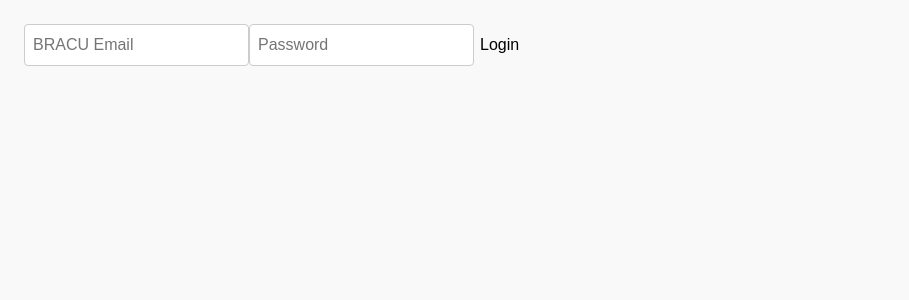
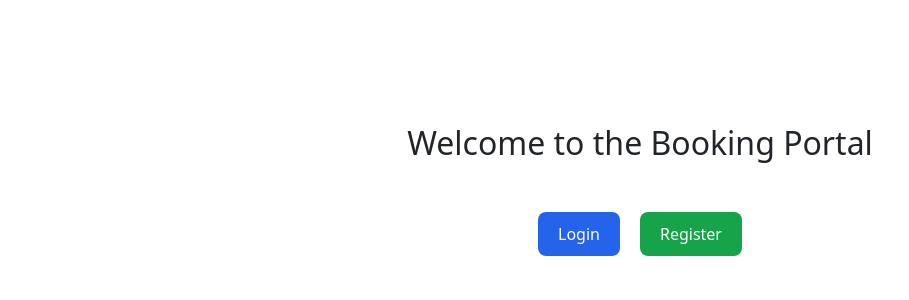
Before and after one commit to SpartanLV/V3, a React (Create React App) app in the folder frontend/: page / in a window 1280 px wide. Before the commit this address led to /login. Shown: the top 300 px of the page, without its empty margins (0-909 px from the left). Built offline with nearby package versions, Linux system fonts and the light colour scheme; no server answers.

Commit message:
Revision 6.0

```diff
--- a/frontend/src/App.js
+++ b/frontend/src/App.js
@@ -14,12 +14,16 @@ import SendNotification from './components/SendNotification';
 import Reports from './components/Reports';
 
 import Login from './pages/Login';
+import Register from './pages/Register';
+import LandingPage from './pages/LandingPage';
 import Unauthorized from './pages/Unauthorized';
 
 function App() {
   const { user, loading } = useContext(AuthContext);
 
-  if (loading) return <div className="text-center mt-5">Loading...</div>;
+  if (loading) {
+    return <div className="text-center mt-5">Loading...</div>;
+  }
 
   return (
     <BrowserRouter>
@@ -28,9 +32,14 @@ function App() {
         {user && <Sidebar />}
         <div className="flex-grow-1 p-4">
           <Routes>
+
+            {/* Public Routes */}
+            <Route path="/" element={user ? <Navigate to="/admin/users" /> : <LandingPage />} />
             <Route path="/login" element={user ? <Navigate to="/admin/users" /> : <Login />} />
+            <Route path="/register" element={user ? <Navigate to="/admin/users" /> : <Register />} />
             <Route path="/unauthorized" element={<Unauthorized />} />
 
+            {/* Protected Admin Routes */}
             <Route
               path="/admin/*"
               element={
@@ -47,7 +56,8 @@ function App() {
               }
             />
 
-            <Route path="*" element={<Navigate to={user ? "/admin/users" : "/login"} replace />} />
+            {/* Catch-all route */}
+            <Route path="*" element={<Navigate to="/" replace />} />
           </Routes>
         </div>
       </div>
--- a/frontend/src/index.js
+++ b/frontend/src/index.js
@@ -1,12 +1,12 @@
 import React from 'react';
 import ReactDOM from 'react-dom';
+import './index.css';
 import App from './App';
 import { AuthProvider } from './context/AuthContext';
 
 import 'bootstrap/dist/css/bootstrap.min.css';
 import 'bootstrap-icons/font/bootstrap-icons.css'; // ← corrected
 
-import './index.css';
 
 ReactDOM.render(
   <React.StrictMode>
--- /dev/null
+++ b/frontend/src/pages/LandingPage.js
@@ -0,0 +1,41 @@
+// src/pages/LandingPage.js
+import React from 'react';
+import { Link } from 'react-router-dom';
+
+const LandingPage = () => {
+  return (
+    <div style={{ textAlign: 'center', paddingTop: '100px' }}>
+      <h1 style={{ fontSize: '2rem', marginBottom: '20px' }}>Welcome to the Booking Portal</h1>
+      <div style={{ display: 'inline-block', marginTop: '20px' }}>
+        <Link to="/login">
+          <button style={{
+            margin: '10px',
+            padding: '10px 20px',
+            backgroundColor: '#2563EB',
+            color: 'white',
+            border: 'none',
+            borderRadius: '8px',
+            cursor: 'pointer'
+          }}>
+            Login
+          </button>
+        </Link>
+        <Link to="/register">
+          <button style={{
+            margin: '10px',
+            padding: '10px 20px',
+            backgroundColor: '#16A34A',
+            color: 'white',
+            border: 'none',
+            borderRadius: '8px',
+            cursor: 'pointer'
+          }}>
+            Register
+          </button>
+        </Link>
+      </div>
+    </div>
+  );
+};
+
+export default LandingPage;
```
Also changed, not shown: 2 other files (tests, documents, lock files or other folders).
